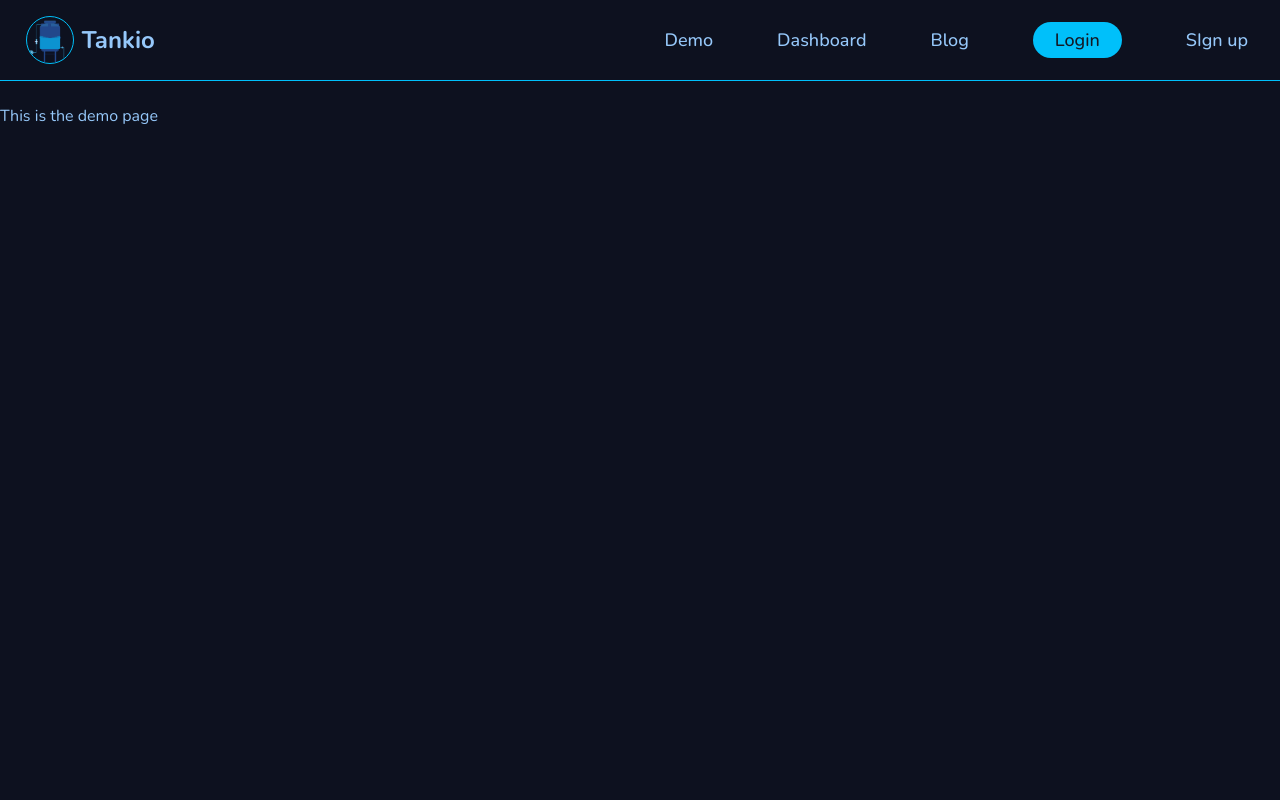
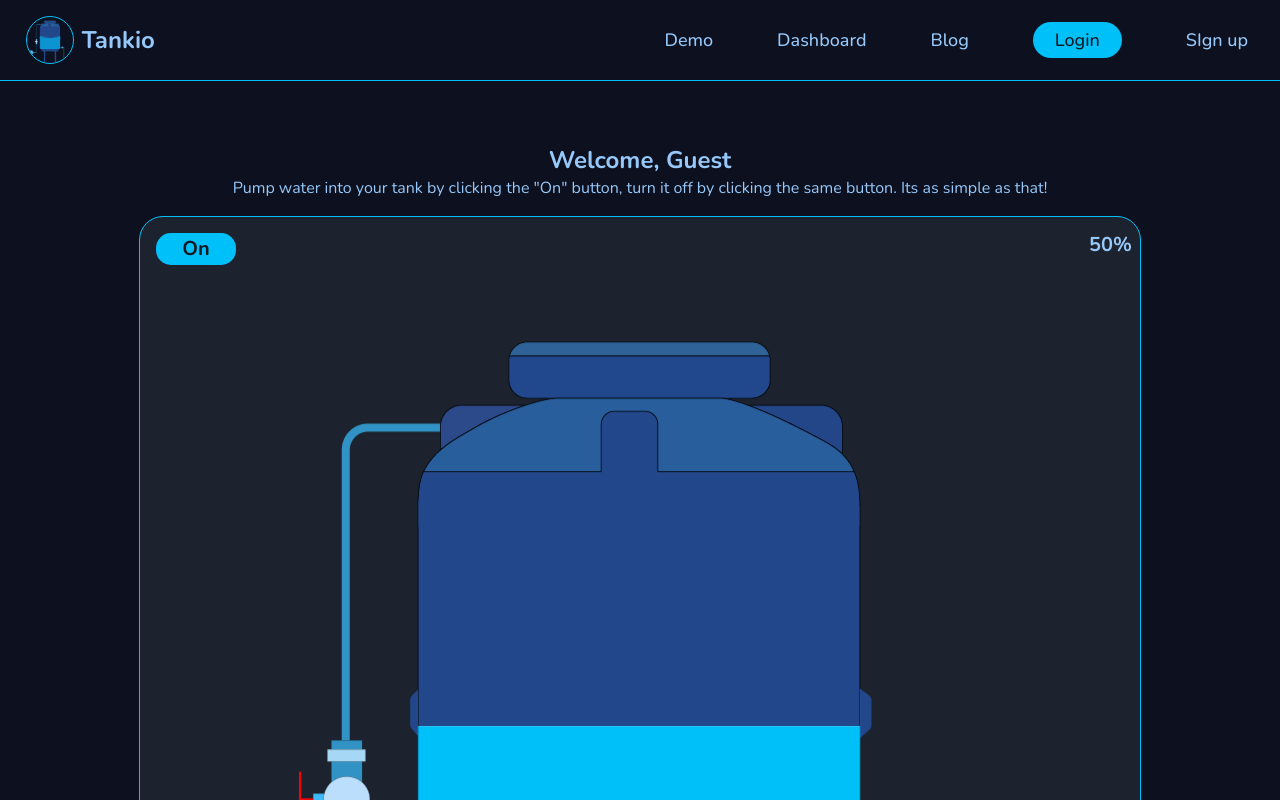
Before and after one commit to Orangius/Tankio, a Next.js app: page /demo in a window 1280 px wide. Shown: the top 800 px of the page. Built offline with nearby package versions, Linux system fonts and the light colour scheme; no server answers.

Commit message:
added demo page to show how the project works

```diff
--- a/src/app/demo/page.tsx
+++ b/src/app/demo/page.tsx
@@ -1,7 +1,78 @@
-import React from "react"
+"use client";
 
-const demo = () => {
-  return <div>This is the demo page</div>
-}
+import TankImage from "@/components/TankImage/TankImage";
+import clsx from "clsx";
+import { randomInt } from "crypto";
+import { useSession } from "next-auth/react";
+import React, { useEffect, useState } from "react";
 
-export default demo
+const DemoPage = () => {
+  const [waterLevel, setWaterLevel] = useState(50);
+  const [pumpOnImage, setPumpOnImage] = useState(false);
+  const { data: session, status } = useSession();
+  function swap() {
+    setPumpOnImage(!pumpOnImage);
+  }
+
+  useEffect(() => {
+    if (pumpOnImage) {
+      const intervalID = setInterval(() => {
+        setWaterLevel((lastvalue) => {
+          if (lastvalue >= 100) {
+            return 0;
+          } else {
+            return lastvalue + 1;
+          }
+        });
+      }, 200);
+      return () => clearInterval(intervalID);
+    }
+  }, [pumpOnImage]);
+
+  // console.log("water level is: ", waterLevel);
+  // console.log("Session is", session?.user?.name);
+
+  return (
+    <div className="flex justify-center mt-10 mx-8">
+      <div>
+        <div className="mb-4">
+          {session?.user?.name ? (
+            <h1 className="text-2xl text-center font-bold">
+              Welcome,{" "}
+              {session?.user?.name.charAt(0).toUpperCase() +
+                session?.user?.name.slice(1)}
+            </h1>
+          ) : (
+            <h1 className="text-2xl text-center font-bold">Welcome, Guest</h1>
+          )}
+          <p className="text-center">
+            Pump water into your tank by clicking the "On" button, turn it off
+            by clicking the same button. Its as simple as that!
+          </p>
+        </div>
+        <div className=" bg-secondary border border-primary rounded-[24px]">
+          <div className="flex justify-between items-center mt-2 mx-2">
+            <button
+              className="h-8 ml-2 mt-2 rounded-[15px] font-bold text-xl w-20 bg-primary text-primary-foreground"
+              onClick={swap}
+            >
+              {pumpOnImage ? "Off" : "On"}
+            </button>
+
+            <h3 className="font-bold text-xl">{`${waterLevel}%`}</h3>
+          </div>
+          <div className={clsx({ hidden: pumpOnImage })}>
+            {" "}
+            <TankImage level={waterLevel} animated={false} />
+          </div>
+          <div className={clsx({ hidden: !pumpOnImage })}>
+            {" "}
+            <TankImage level={waterLevel} animated={true} />
+          </div>
+        </div>
+      </div>
+    </div>
+  );
+};
+
+export default DemoPage;
```
